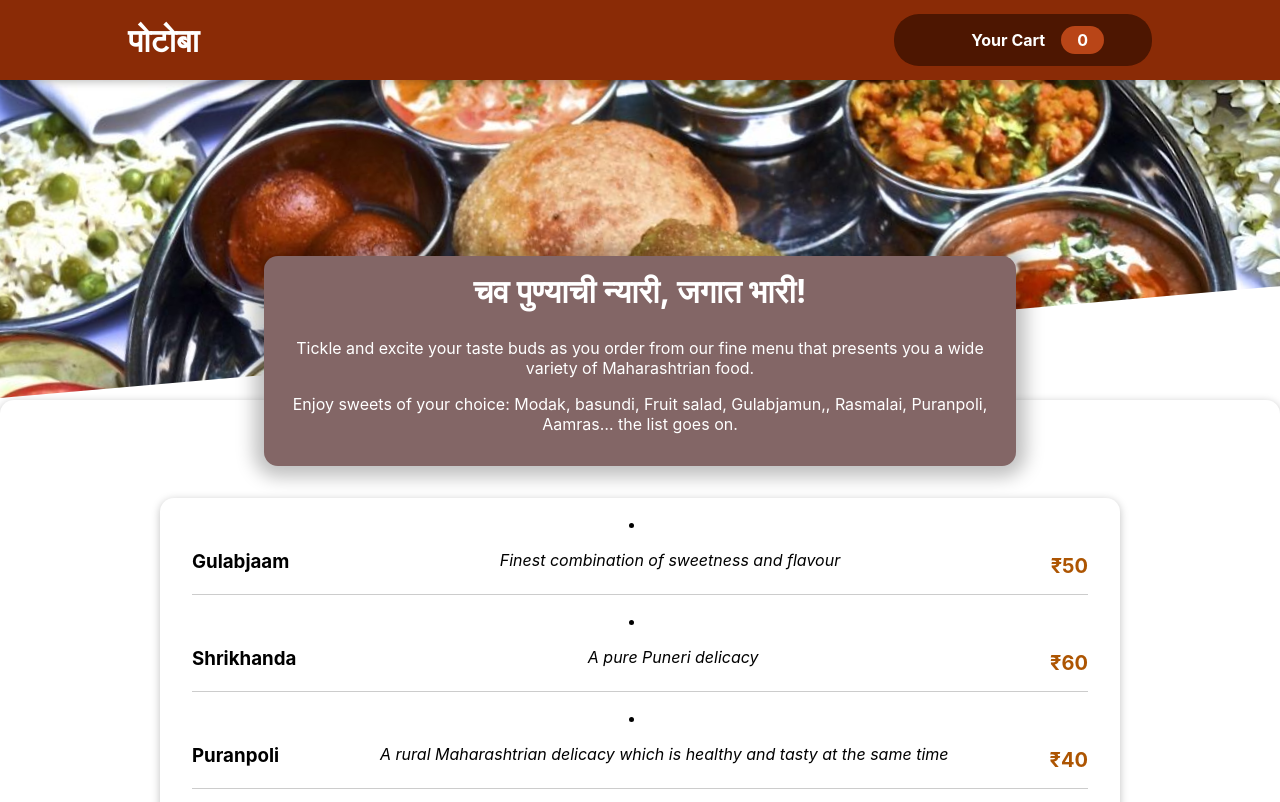
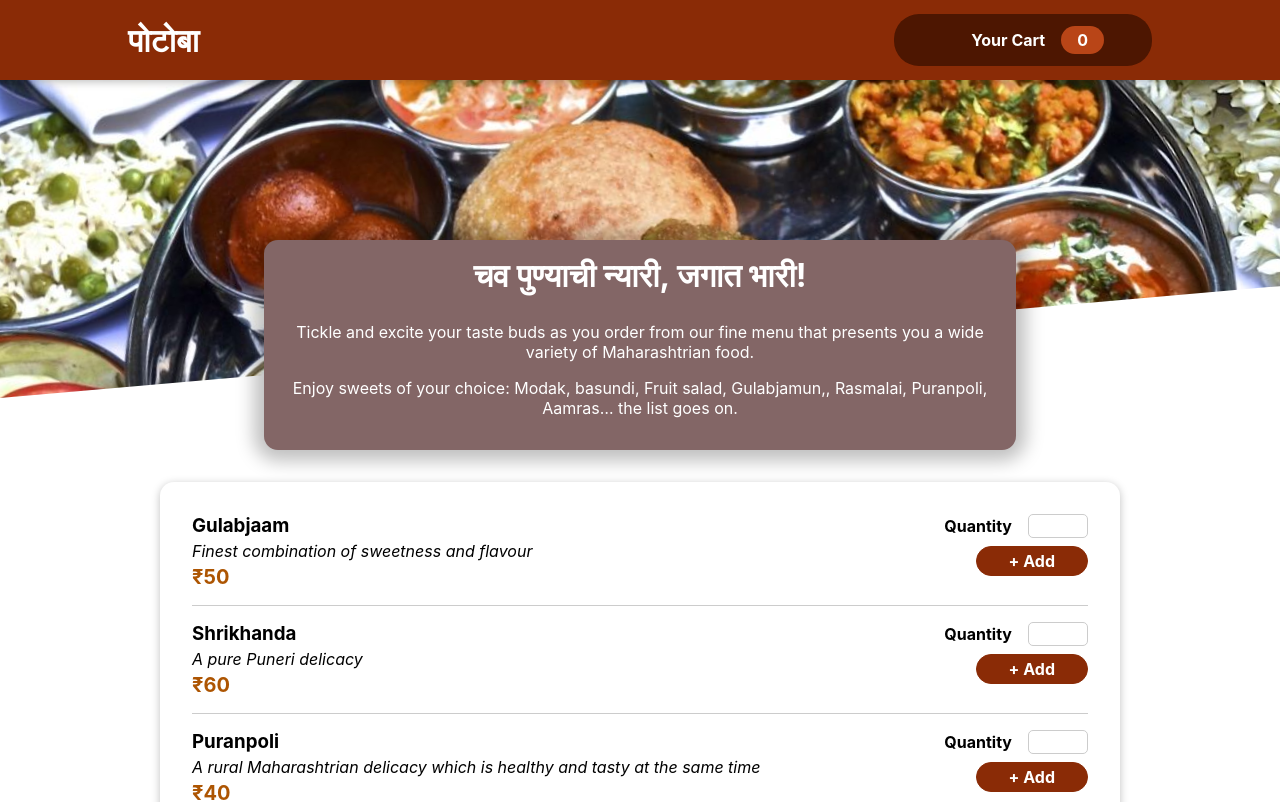
Before and after one commit to CharlieSierraJuliet/potoba, a React (Create React App) app: page / in a window 1280 px wide. Shown: the top 802 px of the page. Built offline with nearby package versions, Linux system fonts and the light colour scheme; some icons are missing.

Commit message:
Added component MealItemForm and a generic Input element

```diff
--- a/src/components/Meals/AvailableMeals.js
+++ b/src/components/Meals/AvailableMeals.js
@@ -1,45 +1,52 @@
-
-import classes from './AvailableMeals.module.css'
-import MealItem from './MealItem';
-import Card from '../UI/Card';
-const AvailableMeals=()=>{
+import classes from "./AvailableMeals.module.css";
+import MealItem from "./MealItem";
+import Card from "../UI/Card";
+const AvailableMeals = () => {
   const DUMMY_MEALS = [
     {
-          id: 'm1',
-          name: 'Gulabjaam',
-          description: 'Finest combination of sweetness and flavour',
+      id: "m1",
+      name: "Gulabjaam",
+      description: "Finest combination of sweetness and flavour",
       price: 50,
     },
     {
-          id: 'm2',
-          name: 'Shrikhanda',
-          description: 'A pure Puneri delicacy',
+      id: "m2",
+      name: "Shrikhanda",
+      description: "A pure Puneri delicacy",
       price: 60,
     },
     {
-          id: 'm3',
-          name: 'Puranpoli',
-          description: 'A rural Maharashtrian delicacy which is healthy and tasty at the same time',
+      id: "m3",
+      name: "Puranpoli",
+      description:
+        "A rural Maharashtrian delicacy which is healthy and tasty at the same time",
       price: 40,
     },
     {
-          id: 'm4',
-          name: 'Naral Bhaat',
-          description: 'A delicacy from the beautiful Kokan strip that will bless your taste buds ',
+      id: "m4",
+      name: "Naral Bhaat",
+      description:
+        "A delicacy from the beautiful Kokan strip that will bless your taste buds ",
       price: 40,
     },
   ];
 
-    return(
+  return (
     <section className={classes.meals}>
       <Card>
-          {DUMMY_MEALS.map(x=>
-            <MealItem key={x.id} name={x.name} description={x.description} price={x.price} />
-            )}
+        <ul>
+          {DUMMY_MEALS.map((x) => (
+            <MealItem
+              key={x.id}
+              name={x.name}
+              description={x.description}
+              price={x.price}
+            />
+          ))}
+        </ul>
       </Card>
     </section>
-
-    )
-}
+  );
+};
 
 export default AvailableMeals;
--- a/src/components/Meals/MealItem.js
+++ b/src/components/Meals/MealItem.js
@@ -1,16 +1,20 @@
-import classes from './MealItem.module.css'
+import classes from "./MealItem.module.css";
+import MealItemForm from "./MealItemForm";
 
-const MealItem=props=>{
-    return(
-        <li>
-        <div className={classes.meal}>
-            <h3>{props.name}</h3>
-            <div className={classes.description}>{props.description}</div>
-            <div className={classes.price}>₹{props.price}</div>
-        </div>
-</li>
-    )
+const MealItem = (props) => {
+  return (
+    <li className={classes.meal}>
+      <div>
+        <h3>{props.name}</h3>
+        <div className={classes.description}>{props.description}</div>
+        <div className={classes.price}>₹{props.price}</div>
+      </div>
 
-}
+      <div>
+        <MealItemForm id={props.id} />
+      </div>
+    </li>
+  );
+};
 
 export default MealItem;
--- a/src/components/Meals/MealItem.module.css
+++ b/src/components/Meals/MealItem.module.css
@@ -8,10 +8,12 @@
 
   .meal h3 {
     margin: 0 0 0.25rem 0;
+    text-align: left;
   }
 
   .description {
     font-style: italic;
+    text-align: left;
   }
 
   .price {
@@ -19,4 +21,5 @@
     font-weight: bold;
     color: #ad5502;
     font-size: 1.25rem;
+    text-align: left;
   }
--- /dev/null
+++ b/src/components/Meals/MealItemForm.js
@@ -0,0 +1,20 @@
+import Input from '../UI/Input';
+import classes from './MealItemForm.module.css'
+
+const MealItemForm=props=>{
+    return(
+      <form className={classes.form}>
+        <Input label="Quantity" input={{
+            id:'quantity',
+            type:'number',
+            min:'1',
+            max: '5',
+            step: '1'
+        }} />
+        <button>+ Add</button>
+      </form>
+
+    )
+}
+
+export default MealItemForm;
--- /dev/null
+++ b/src/components/Meals/MealItemForm.module.css
@@ -0,0 +1,20 @@
+.form {
+    text-align: right;
+  }
+
+  .form button {
+    font: inherit;
+    cursor: pointer;
+    background-color: #8a2b06;
+    border: 1px solid #8a2b06;
+    color: white;
+    padding: 0.25rem 2rem;
+    border-radius: 20px;
+    font-weight: bold;
+  }
+
+  .form button:hover,
+  .form button:active {
+    background-color: #641e03;
+    border-color: #641e03;
+  }
--- a/src/components/Meals/Meals.js
+++ b/src/components/Meals/Meals.js
@@ -1,12 +1,12 @@
 import AvailableMeals from "./AvailableMeals";
 import MealsSummary from "./MealsSummary";
-import Card from "../UI/Card";
+import { Fragment } from "react";
 const Meals = () => {
   return (
-    <Card>
+    <Fragment>
      <MealsSummary />
       <AvailableMeals />
-    </Card>
+    </Fragment>
   )
 };
 
--- /dev/null
+++ b/src/components/UI/Input.js
@@ -0,0 +1,13 @@
+import classes from './Input.module.css'
+
+const Input=props=>{
+    return(
+        <div className={classes.input}>
+            <label htmlFor={props.input.id}>{props.label}</label>
+            <input {...props} />
+        </div>
+    )
+
+}
+
+export default Input;
--- /dev/null
+++ b/src/components/UI/Input.module.css
@@ -0,0 +1,18 @@
+.input {
+    display: flex;
+    align-items: center;
+    margin-bottom: 0.5rem;
+  }
+
+  .input label {
+    font-weight: bold;
+    margin-right: 1rem;
+  }
+
+  .input input {
+    width: 3rem;
+    border-radius: 5px;
+    border: 1px solid #ccc;
+    font: inherit;
+    padding-left: 0.5rem;
+  }
```
Lines whose indentation alone changed are shown as unchanged.
